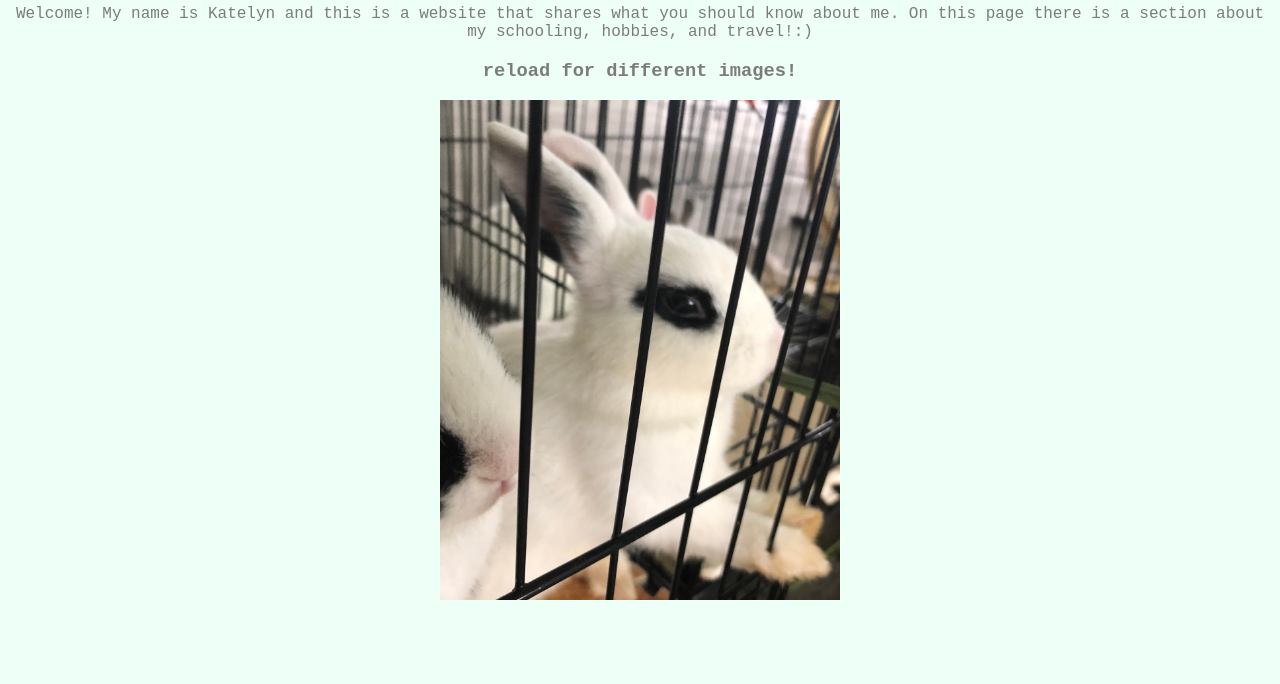
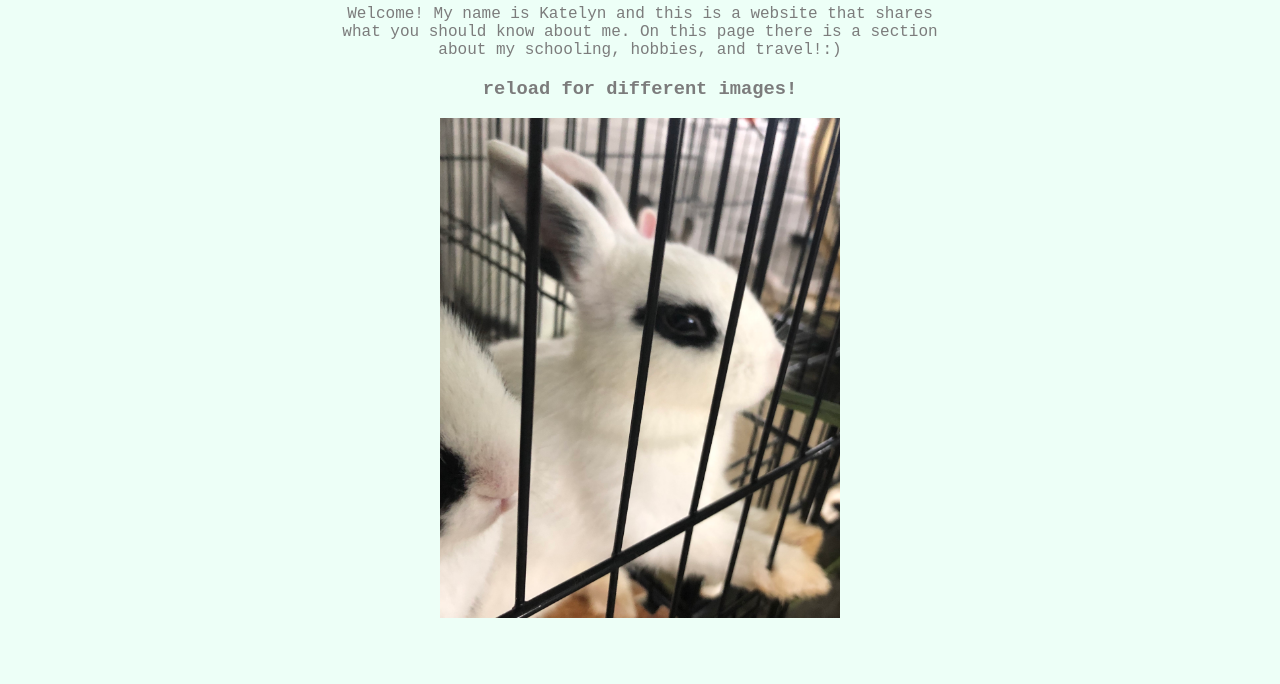
Before and after one commit to katelynshen/personal_website, a plain HTML site: page index.html in a window 1280 px wide. Shown: the part 116-800 px from the top of the page. Drawn offline with Linux system fonts and the light colour scheme.

Commit message:
added class

```diff
--- a/index.html
+++ b/index.html
@@ -42,7 +42,7 @@
     </div>
   </div>
 
-   <p>Welcome! My name is Katelyn and this is a website that shares what you should know about me. On this page there is a section about my schooling, hobbies, and travel!:)</p>
+   <p class="mheight center">Welcome! My name is Katelyn and this is a website that shares what you should know about me. On this page there is a section about my schooling, hobbies, and travel!:)</p>
 
    <h3> reload for different images!</h3>
 
```
